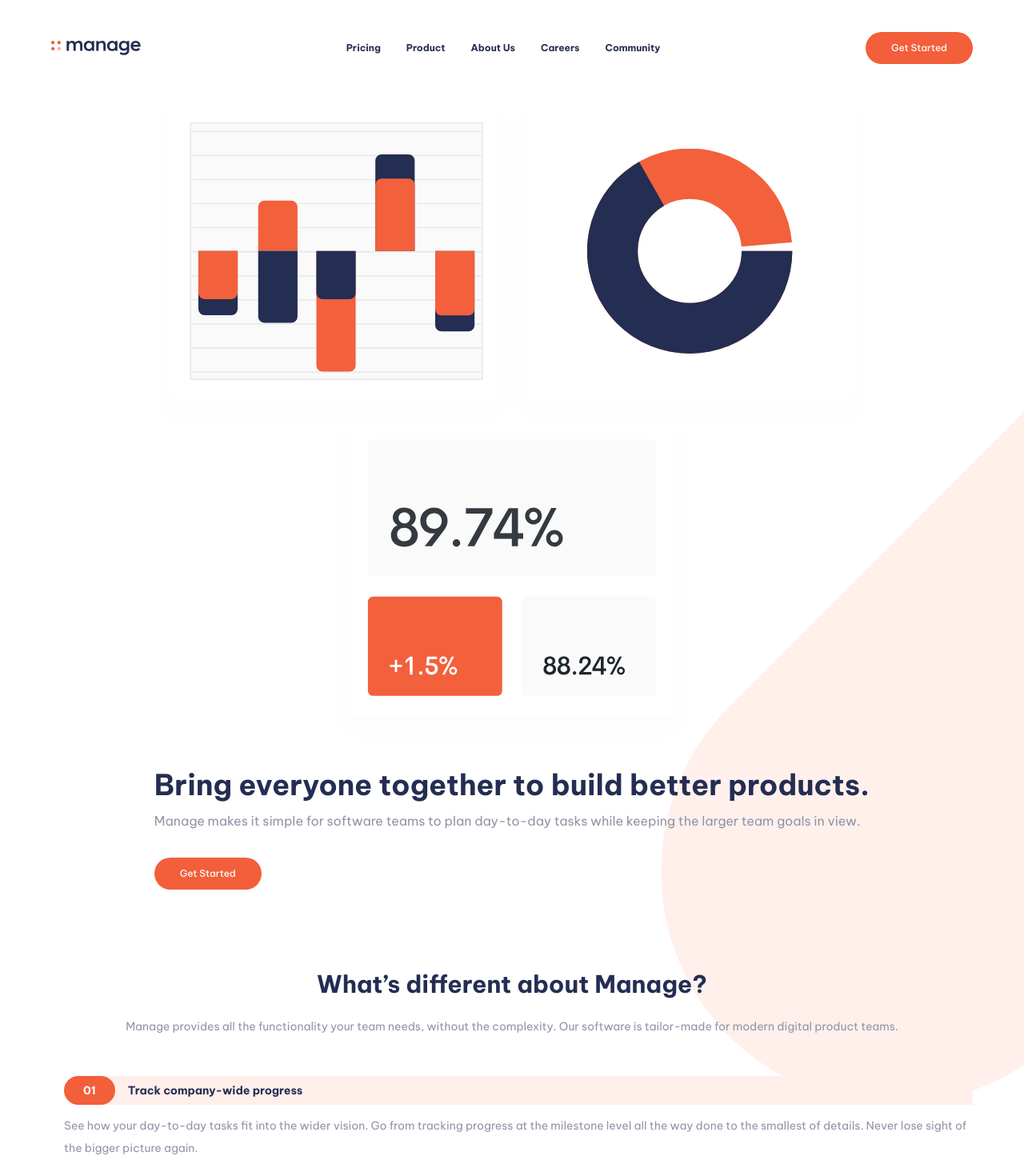
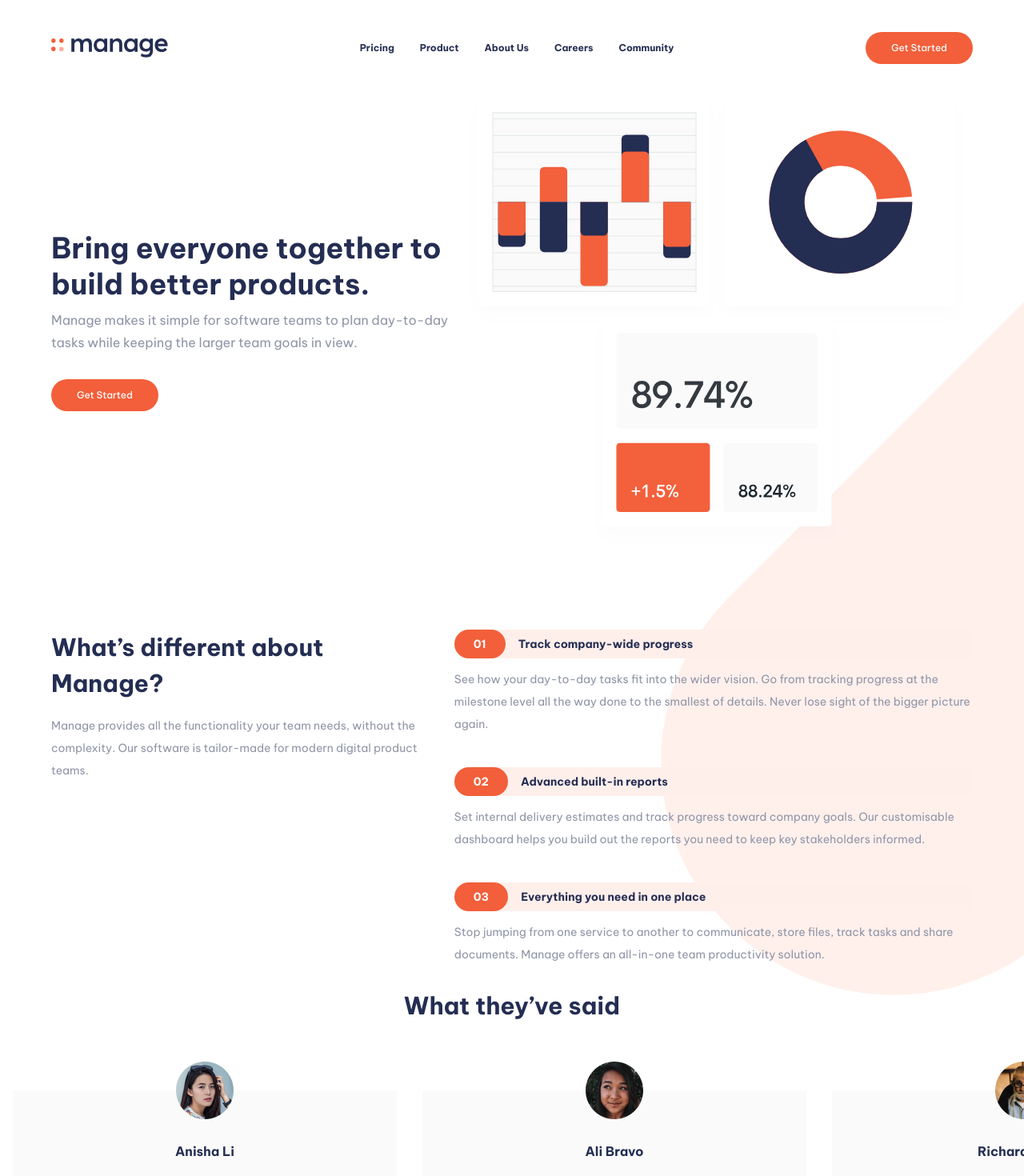
Before and after one commit to Saga-sanga/Manage-landing-page, a React (Vite) app: page / in a window 1280 px wide. Shown: the top 1470 px of the page at 80% size. Built offline with nearby package versions, Linux system fonts and the light colour scheme.

Commit message:
feat: Align main content as per design

```diff
--- a/src/components/HeaderNav.tsx
+++ b/src/components/HeaderNav.tsx
@@ -28,7 +28,7 @@ export default function HeaderNav() {
     <div className='px-4 absolute flex justify-center w-full'>
       <div onClick={handleClick} className={`${visibility} fixed w-screen h-screen modal-overlay scale-110 z-20`}></div>
       <nav className='flex relative justify-between items-center flex-grow max-w-6xl px-2 md:px-0 py-10 z-30'>
-        <img className='w-28' src={logo} alt="Manage Logo" />
+        <img className='w-28 md:w-auto' src={logo} alt="Manage Logo" />
         <div id='mobile-nav' className={`absolute md:static md:ml-0 md:translate-y-0 left-2/4 ${divPos} ml-[-45vw] transition-transform duration-300`}>
           <ul className='flex flex-col items-center gap-6 md:gap-8 w-[90vw] md:flex-row md:p-0 md:w-auto md:bg-transparent md:text-xs bg-white rounded p-12 font-bold'>
             <li className='cursor-pointer'>Pricing</li>
--- a/src/components/PromoContent.tsx
+++ b/src/components/PromoContent.tsx
@@ -6,10 +6,10 @@ export default function PromoContent() {
     <main className='bg-[url(./assets/bg-tablet-pattern.svg)] bg-no-repeat bg-[length:85%] bg-[430%_25%]'>
       <section className='flex flex-col items-center pt-28'>
         <article className='flex flex-col items-center text-center gap-24 max-w-6xl'>
-          <div className='flex flex-col gap-4'>
-            <img className='w-full px-4' src={illustrationIntro} alt="charts and percentages image" />
+          <div className='flex flex-col items-center gap-4 md:flex-row-reverse'>
+            <img className='w-full px-4 md:px-0' src={illustrationIntro} alt="charts and percentages image" />
 
-            <div className='flex flex-col items-center gap-2 px-7 md:items-start md:text-left'>
+            <div className='flex flex-col items-center gap-2 px-7 md:px-0 md:items-start md:text-left'>
               <h1 className='text-4xl font-bold leading-tight'>Bring everyone together to build better products.</h1>
               <p className='text-dark-grayish-blue font-normal leading-7'>
                 Manage makes it simple for software teams to plan day-to-day
@@ -19,8 +19,8 @@ export default function PromoContent() {
             </div>
           </div>
 
-          <div>
-            <div className='flex flex-col items-center gap-4 px-7 md:text-left'>
+          <div className='flex flex-col md:flex-row'>
+            <div className='flex flex-col items-center gap-4 px-7 md:px-0 md:items-start md:text-left'>
               <h2 className='text-3xl font-bold leading-normal'>What’s different about Manage?</h2>
               <p className='text-dark-grayish-blue text-sm leading-7'>
                 Manage provides all the functionality your team needs, without
@@ -29,7 +29,7 @@ export default function PromoContent() {
               </p>
             </div>
 
-            <div className='my-12 text-sm flex flex-col gap-10 text-left'>
+            <div className='my-12 text-sm flex flex-col gap-10 text-left md:my-0'>
               <div className='ml-4'>
                 <h3 className='font-bold flex gap-4 items-center bg-very-pale-red relative z-10'>
                   <span className='before:content-[""] before:z-[-1] before:absolute before:top-0 before:left-[-2rem] before:w-12 before:h-full before:bg-white relative text-very-light-gray bg-bright-red px-6 py-2 rounded-full'>01</span>
```
Also changed, not shown: src/App.tsx (+0 -12 lines).
